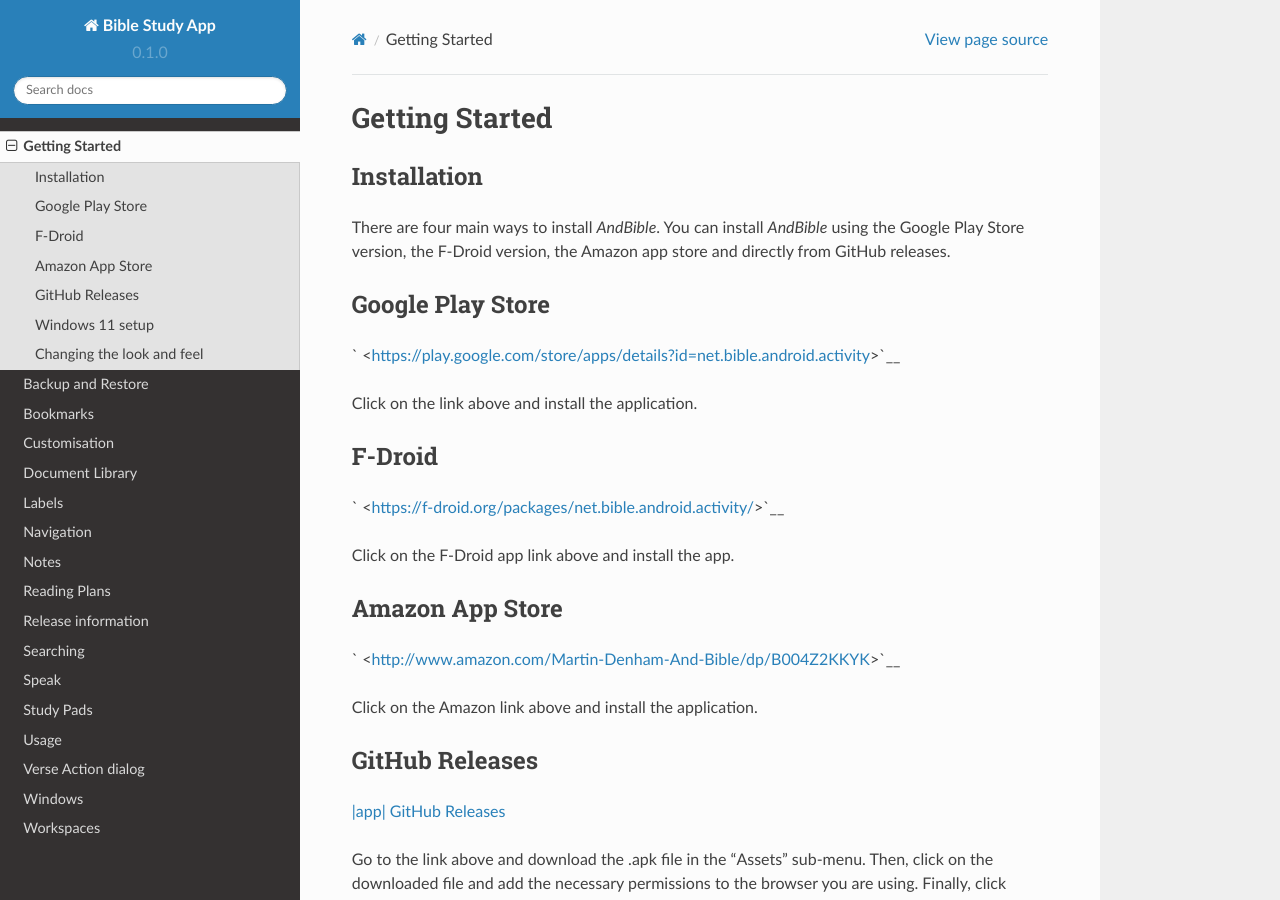
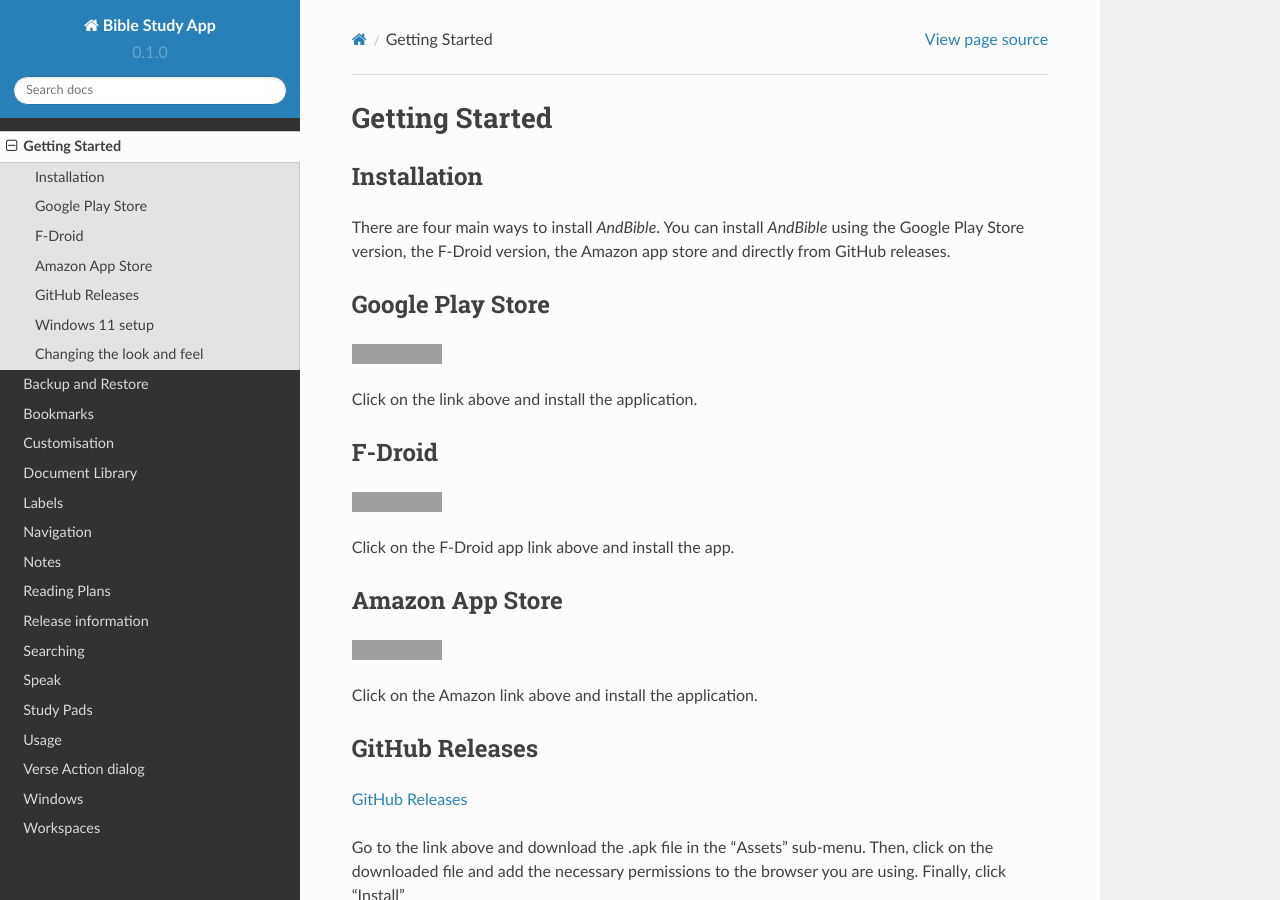
Before and after one commit to AndBible/docs, a Sphinx documentation site: the page built from docs/source/getting_started.rst, in a window 1280 px wide and 900 px high. Built offline with Sphinx 7.4.7 and the Read the Docs theme 2.0.0, drawn with Linux system fonts in a browser that asks for light colours; pages that are not in the unit, such as notebooks, are missing from menus; grey boxes are pictures that could not be loaded.

Commit message:
getting_started.rst: Fixed formatting for image links

```diff
--- a/docs/source/getting_started.rst
+++ b/docs/source/getting_started.rst
@@ -11,29 +11,31 @@
 Google Play Store
 -----------------
 
-` <https://play.google.com/store/apps/details?id=net.bible.android.activity>`__
+.. image:: https://freeiconshop.com/wp-content/uploads/edd/google-play-badge.png
+   :target: https://play.google.com/store/apps/details?id=net.bible.android.activity
 
 Click on the link above and install the application.
 
 F-Droid
 -------
 
-` <https://f-droid.org/packages/net.bible.android.activity/>`__
+.. image:: https://gitlab.com/fdroid/artwork/-/raw/master/badge/get-it-on-en-us.png
+   :target: https://f-droid.org/packages/net.bible.android.activity/
 
 Click on the F-Droid app link above and install the app.
 
 Amazon App Store
 ----------------
 
-` <http://www.amazon.com/Martin-Denham-And-Bible/dp/B004Z2KKYK>`__
+.. image:: https://freeiconshop.com/wp-content/uploads/edd/amazon-badge.png
+   :target: http://www.amazon.com/Martin-Denham-And-Bible/dp/B004Z2KKYK
 
 Click on the Amazon link above and install the application.
 
 GitHub Releases
 ---------------
 
-`|app| GitHub
-Releases <https://github.com/AndBible/and-bible/releases/latest>`__
+`GitHub Releases <https://github.com/AndBible/and-bible/releases/latest>`_
 
 Go to the link above and download the .apk file in the “Assets”
 sub-menu. Then, click on the downloaded file and add the necessary
```
